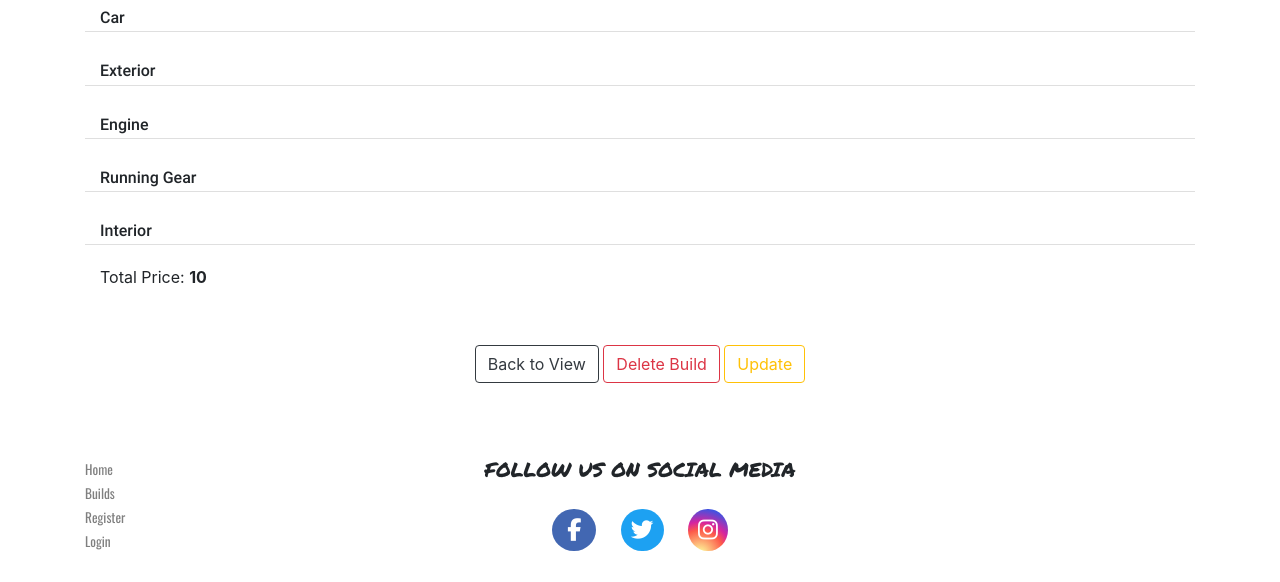
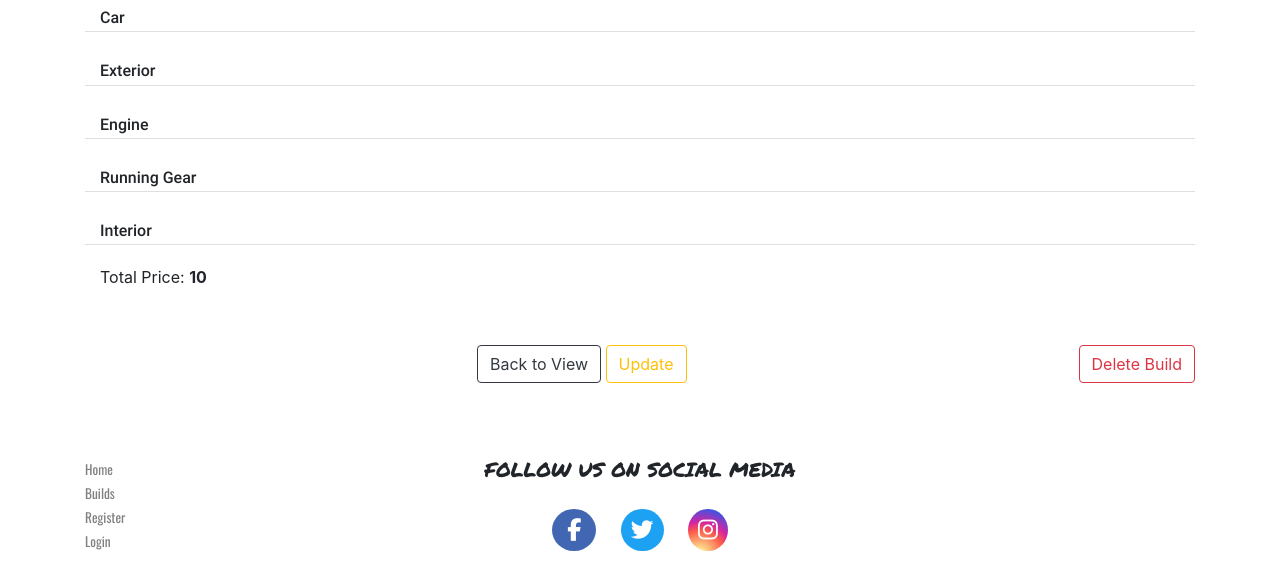
Before and after one commit to msped/AutoLog, a Flask app: template templates/edit.html in a window 1280 px wide. Shown: the part 178-760 px from the top of the page. Run offline with Flask 2, Linux system fonts and the light colour scheme; the template is opened without the code that fills it: most values are stand-ins (such as "Sample title", 1, 10 or a date in 2020); some libraries are stand-ins or nearby versions.

Commit message:
Moved delete button to right

```diff
--- a/templates/edit.html
+++ b/templates/edit.html
@@ -370,11 +370,12 @@ Edit a build
         <input type="hidden" name="total" value="{{ build.total }}" id="build-total">
     </div>
 
+
     <!--Submit-->
     <div class="text-center submit-buttons">
         <a class="btn btn-outline-dark" href="{{ url_for('view_record', build_id=build._id) }}">Back to View</a>
-        <a class="btn btn-outline-danger" href="{{ url_for('delete_record', build_id=build._id) }}">Delete Build</a>
         <button type="submit" class="btn btn-outline-warning">Update</button>
+        <a class="btn btn-outline-danger float-right" href="{{ url_for('delete_record', build_id=build._id) }}">Delete Build</a>
     </div>
 
 </form>
```
